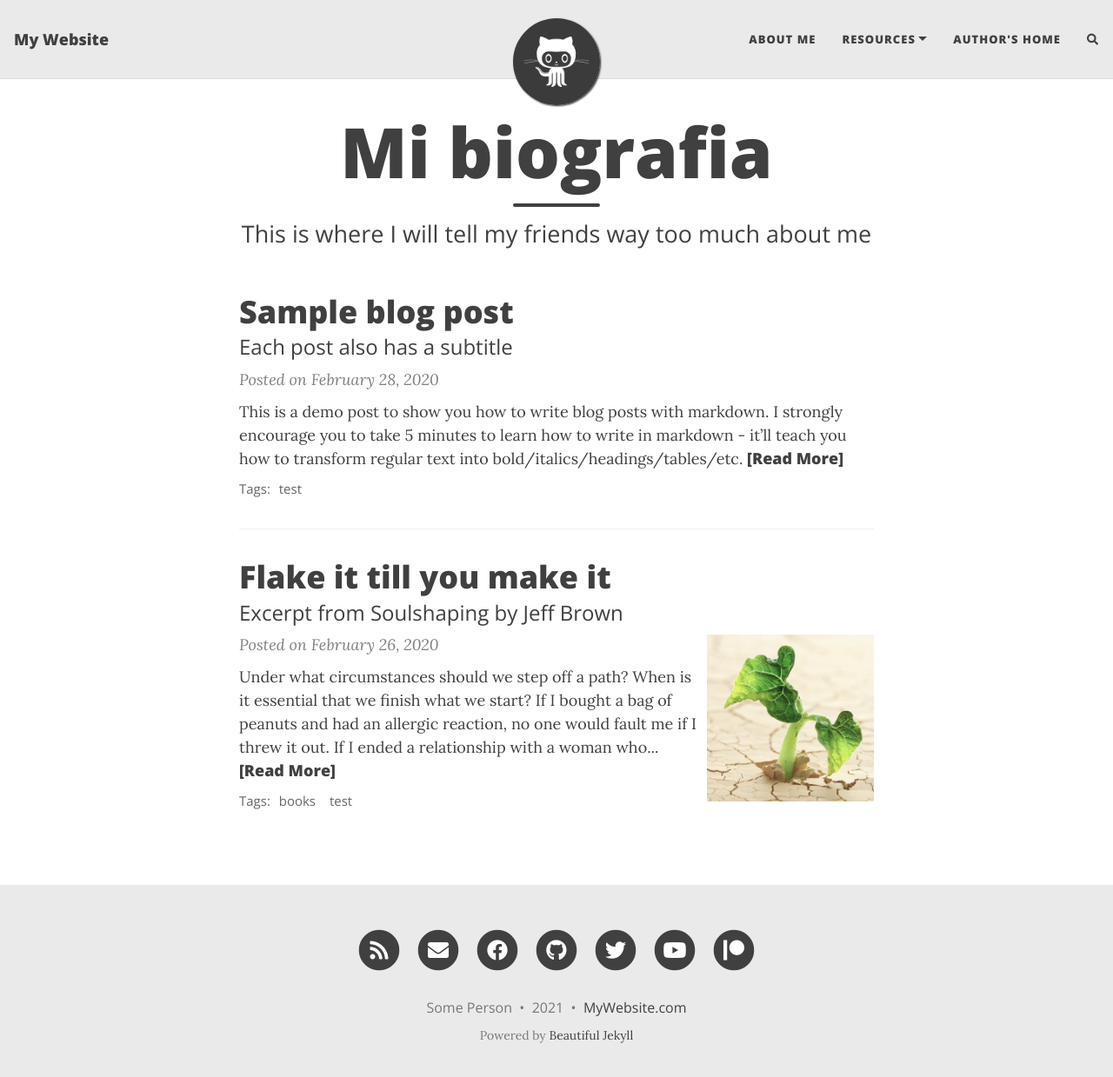
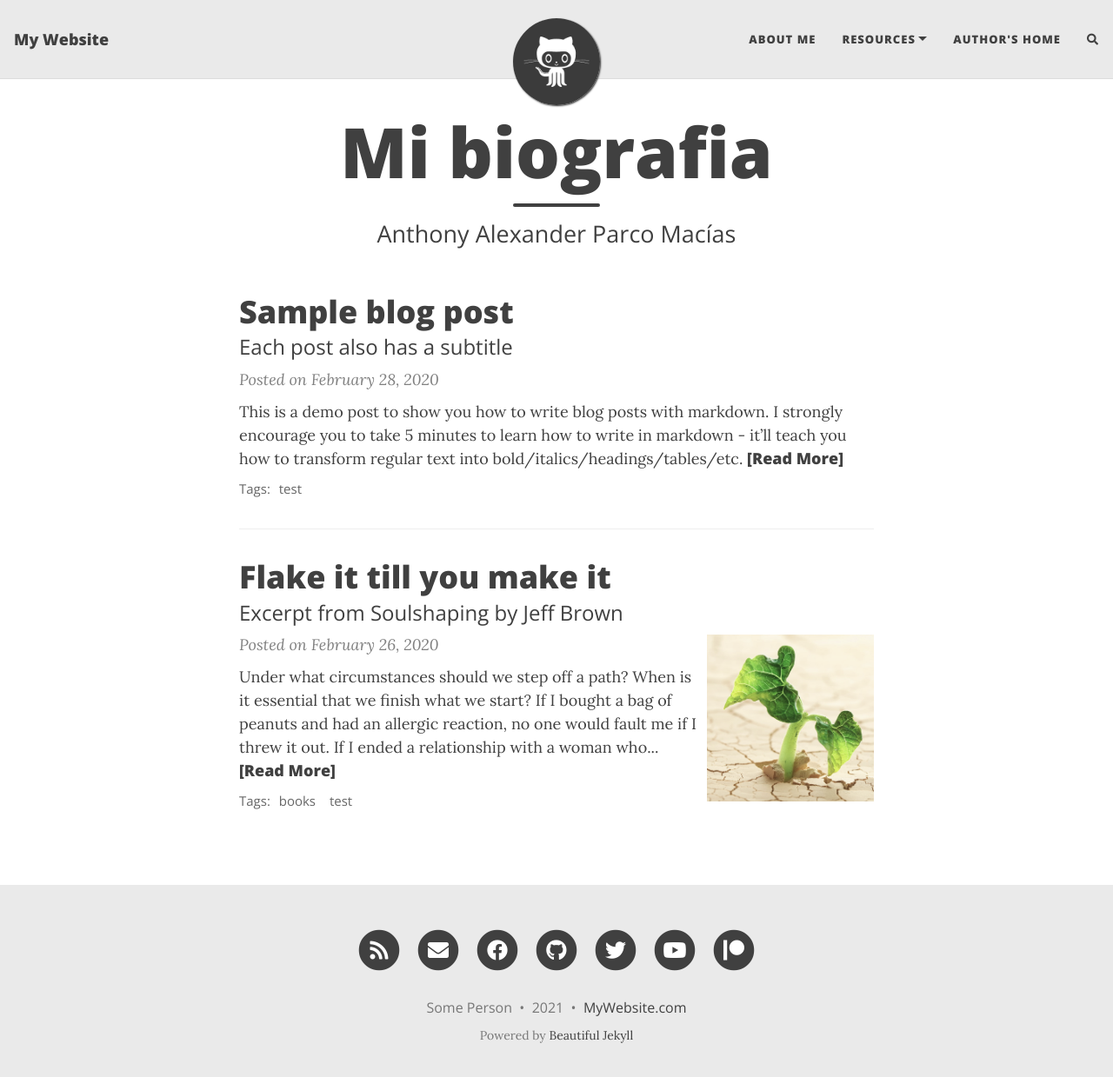
Before and after one commit to Anthony-Alexander99/Anthony-Alexander99.github.io, a Jekyll site: the page built from index.html, in a window 1280 px wide and 1252 px high. Shown: the top 1239 px of the window at 87% size. Built offline with Jekyll 4.4.1, drawn with Linux system fonts in a browser that asks for light colours; nearby versions of some CDN libraries; the list of posts is cut into pages by our own code; comment, search, counter and statistics services are not loaded.

Commit message:
Update index.html

```diff
--- a/index.html
+++ b/index.html
@@ -1,5 +1,5 @@
 ---
 layout: home
 title: Mi biografia
-subtitle: This is where I will tell my friends way too much about me
+subtitle: Anthony Alexander Parco Macías
 ---
```
